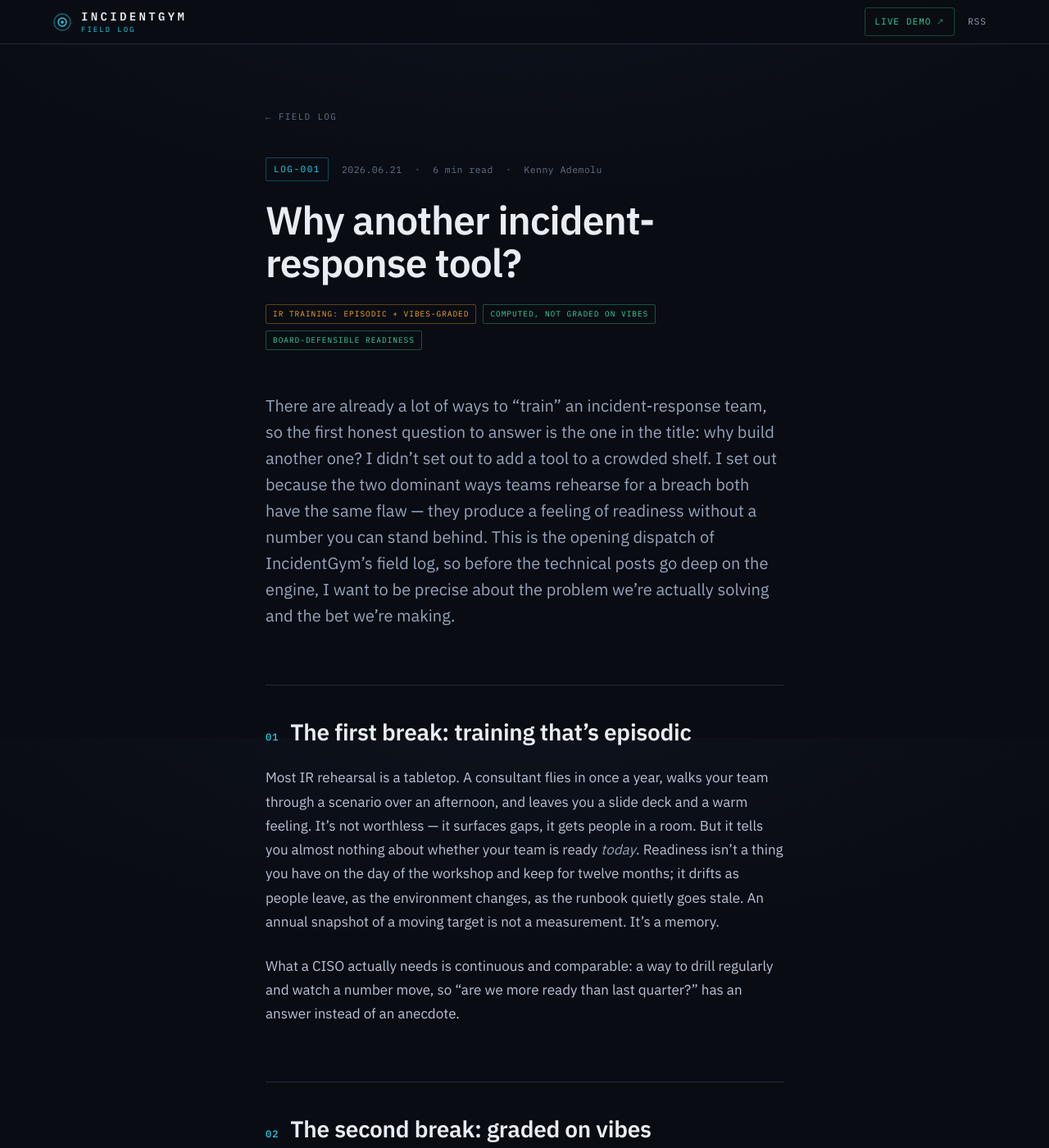
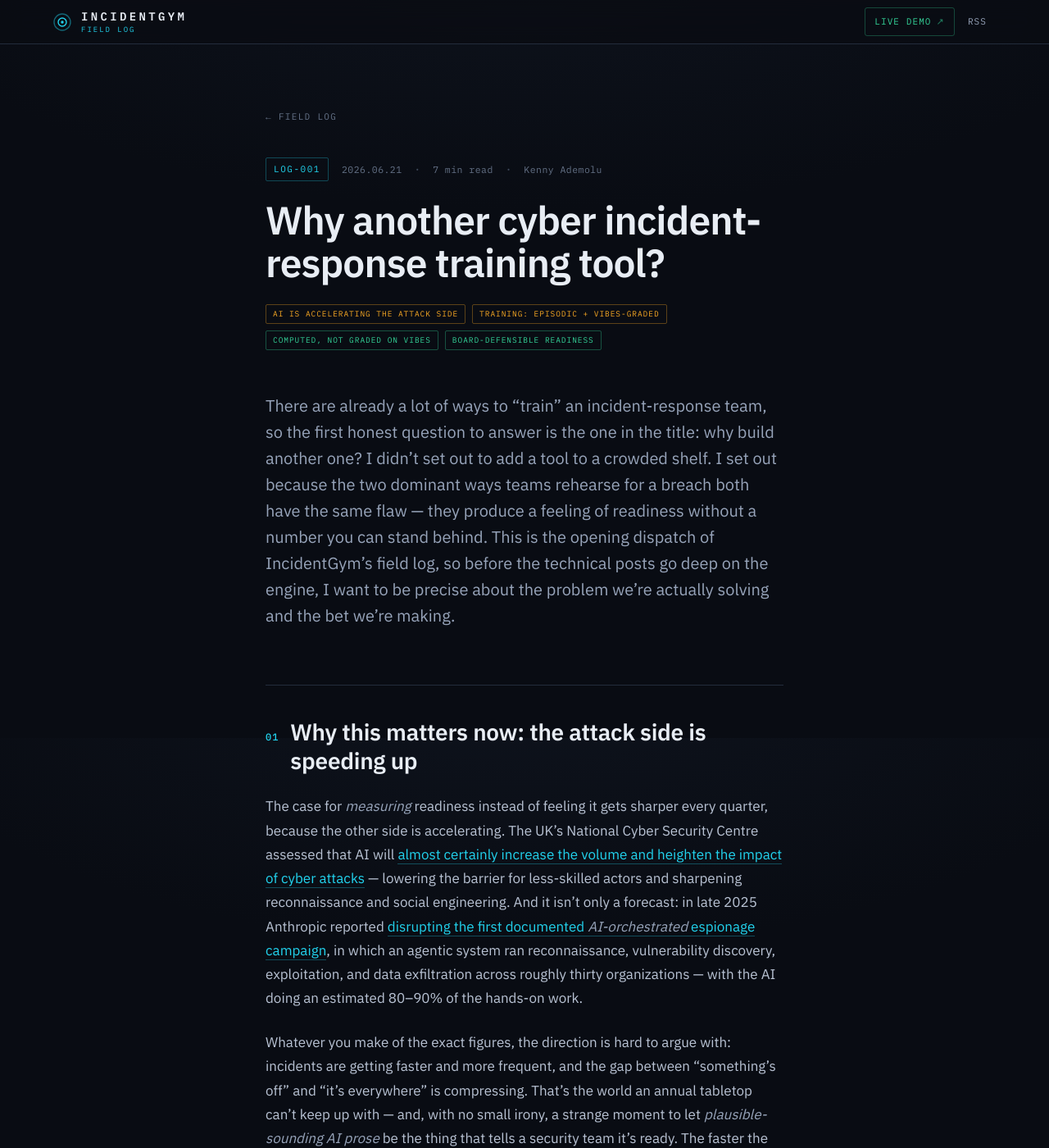
Before and after one commit to bluntmachetti/incidentgym, a Jekyll site: the page built from _posts/2026-06-21-why-another-incident-response-tool.md, in a window 1280 px wide and 1400 px high. Shown: the whole window at 82% size. Built offline with Jekyll 4.4.1, drawn with Linux system fonts in a browser that asks for light colours; some of the changed text lies outside the part shown.

Commit message:
Opener: sharpen title + add 'why now' threat context + Aftershock link
- Title → "Why another cyber incident-response training tool?"
- New section "Why this matters now: the attack side is speeding up" citing
  UK NCSC (AI raises volume/impact of attacks) and Anthropic's 2025 report on
  the first AI-orchestrated espionage campaign (~80-90% AI-run) — measured, hedged
- Cross-link the forward bet to the sibling Aftershock project (agents responding
  to a simulated disaster, scored on a deterministic ruler)
- Add an "AI is accelerating the attack side" flag

Co-Authored-By: Claude Opus 4.8 (1M context) <noreply@anthropic.com>

```diff
--- a/_posts/2026-06-21-why-another-incident-response-tool.md
+++ b/_posts/2026-06-21-why-another-incident-response-tool.md
@@ -1,13 +1,15 @@
 ---
 layout: post
-title: "Why another incident-response tool?"
+title: "Why another cyber incident-response training tool?"
 date: 2026-06-21 09:00:00 +0000
-description: "Incident-response training is broken two ways: it's episodic, and the new AI trainers grade you on how plausible your prose sounds. IncidentGym computes the outcome of a decision from what would happen in a model of your environment — a readiness score a board and an auditor can trust."
+description: "Cyber incident-response training is broken two ways — it's episodic, and the new AI trainers grade you on how plausible your prose sounds — at exactly the moment AI is accelerating the attack side. IncidentGym computes the outcome of a decision from a model of your environment: a readiness score a board and an auditor can re-derive."
 log: "001"
-read: "6 min"
-summary: "Annual tabletops tell you nothing about today, and AI trainers that grade plausible prose can't tell a good answer from a contained breach. We built IncidentGym to score readiness a different way — deterministically, grounded in your environment's dependency graph, auditable. The honest 'why us' isn't 'another chatbot.' It's how we score. Here's the bet, and what the next dispatches go deep on."
+read: "7 min"
+summary: "The attack side is speeding up — security agencies and frontier labs now warn that AI is raising the volume and velocity of cyberattacks — while IR training is still an annual tabletop, or an AI grading plausible prose. We built IncidentGym to score readiness a different way: deterministically, grounded in your environment's dependency graph, auditable. The honest 'why us' isn't 'another chatbot.' It's how we score."
 flags:
-  - text: "IR training: episodic + vibes-graded"
+  - text: "AI is accelerating the attack side"
+    kind: warn
+  - text: "Training: episodic + vibes-graded"
     kind: warn
   - text: "Computed, not graded on vibes"
     kind: ok
@@ -16,6 +18,12 @@ flags:
 ---
 
 There are already a lot of ways to "train" an incident-response team, so the first honest question to answer is the one in the title: why build another one? I didn't set out to add a tool to a crowded shelf. I set out because the two dominant ways teams rehearse for a breach both have the same flaw — they produce a feeling of readiness without a number you can stand behind. This is the opening dispatch of IncidentGym's field log, so before the technical posts go deep on the engine, I want to be precise about the problem we're actually solving and the bet we're making.
+
+## Why this matters now: the attack side is speeding up
+
+The case for *measuring* readiness instead of feeling it gets sharper every quarter, because the other side is accelerating. The UK's National Cyber Security Centre assessed that AI will [almost certainly increase the volume and heighten the impact of cyber attacks](https://www.ncsc.gov.uk/report/impact-of-ai-on-cyber-threat) — lowering the barrier for less-skilled actors and sharpening reconnaissance and social engineering. And it isn't only a forecast: in late 2025 Anthropic reported [disrupting the first documented *AI-orchestrated* espionage campaign](https://www.anthropic.com/news/disrupting-AI-espionage), in which an agentic system ran reconnaissance, vulnerability discovery, exploitation, and data exfiltration across roughly thirty organizations — with the AI doing an estimated 80–90% of the hands-on work.
+
+Whatever you make of the exact figures, the direction is hard to argue with: incidents are getting faster and more frequent, and the gap between "something's off" and "it's everywhere" is compressing. That's the world an annual tabletop can't keep up with — and, with no small irony, a strange moment to let *plausible-sounding AI prose* be the thing that tells a security team it's ready. The faster the attack, the more a readiness number has to be real.
 
 ## The first break: training that's episodic
 
@@ -57,6 +65,8 @@ A field log that blurs shipped and not-shipped isn't worth much, so: today you d
 
 Here's the part I'm most willing to be held to. Because the scoring is deterministic and grounded in a topology rather than in a model's opinion, the same engine doesn't only have to grade people. Point it at an autonomous IR agent and it answers a question the industry is about to need badly: *how good is our agent, on our environment, against this incident?* As response gets more agentic, "is the bot any good?" needs a reproducible answer, and a ruler that's already environment-grounded and auditable is the natural place to get one.
 
+And this isn't hypothetical for us. It's the same conviction behind a sibling project — [Aftershock](https://bluntmachetti.github.io/aftershock) — where a society of AI agents responds to a simulated disaster and is scored on a deterministic, reproducible ruler instead of graded on how good its plan *sounds*. Different domain (a disaster in a simulated town, not a breach in your estate), same refusal: if an agent is going to run the response, you measure it with a number you can re-derive.
+
 That's the wager this whole field log is here to test in public. The dispatches that follow keep the receipts — what shipped, what we got wrong, what we walked back. If there's one line that justifies building another incident-response tool, it's this: don't grade the prose, compute the outcome.
 
 Live demo: **<https://incidentgym.redoubtlabs.dev>**
```
